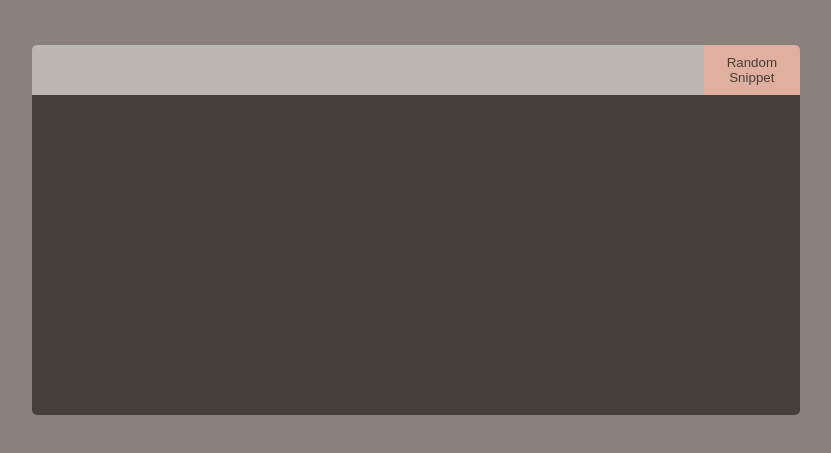
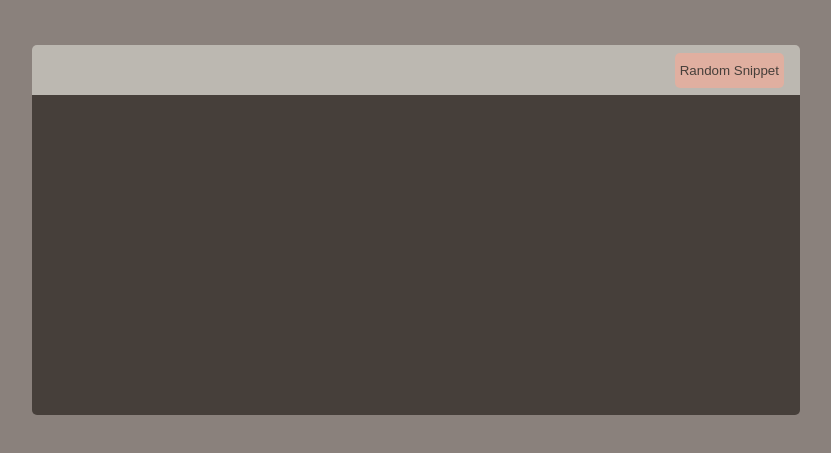
Before and after one commit to liamsegura/code-snippets, a website: page index.html in a window 1280 px wide. Shown: the part 173-626 px from the top of the page, without its empty margins (224-1055 px from the left). Drawn offline with Linux system fonts and the light colour scheme.

Commit message:
front end button fix

```diff
--- a/public/css/style.css
+++ b/public/css/style.css
@@ -42,7 +42,7 @@
     border: none;
     outline: none;
     color: #463F3A;
-    border-radius: 0 5px 0 0;
+    border-radius: 5px;
     cursor: pointer;
     transition: all 0.2s ease-in;
   }
@@ -63,19 +63,19 @@
   }
 
   .language-container{
-      display: flex;
-      width: 100%;
-  }
-
-  .language {
     display: flex;
     align-items: center;
+    justify-content: space-between;
     color: #292624;
     background-color: #BCB8B1;
     height: 50px;
     padding: 16px;
-    border-radius: 5px 0 0 0;
+    border-radius: 5px 5px 0 0;
     width: 100%;
+  }
+
+  .language {
+
   }
 
   code{
```
